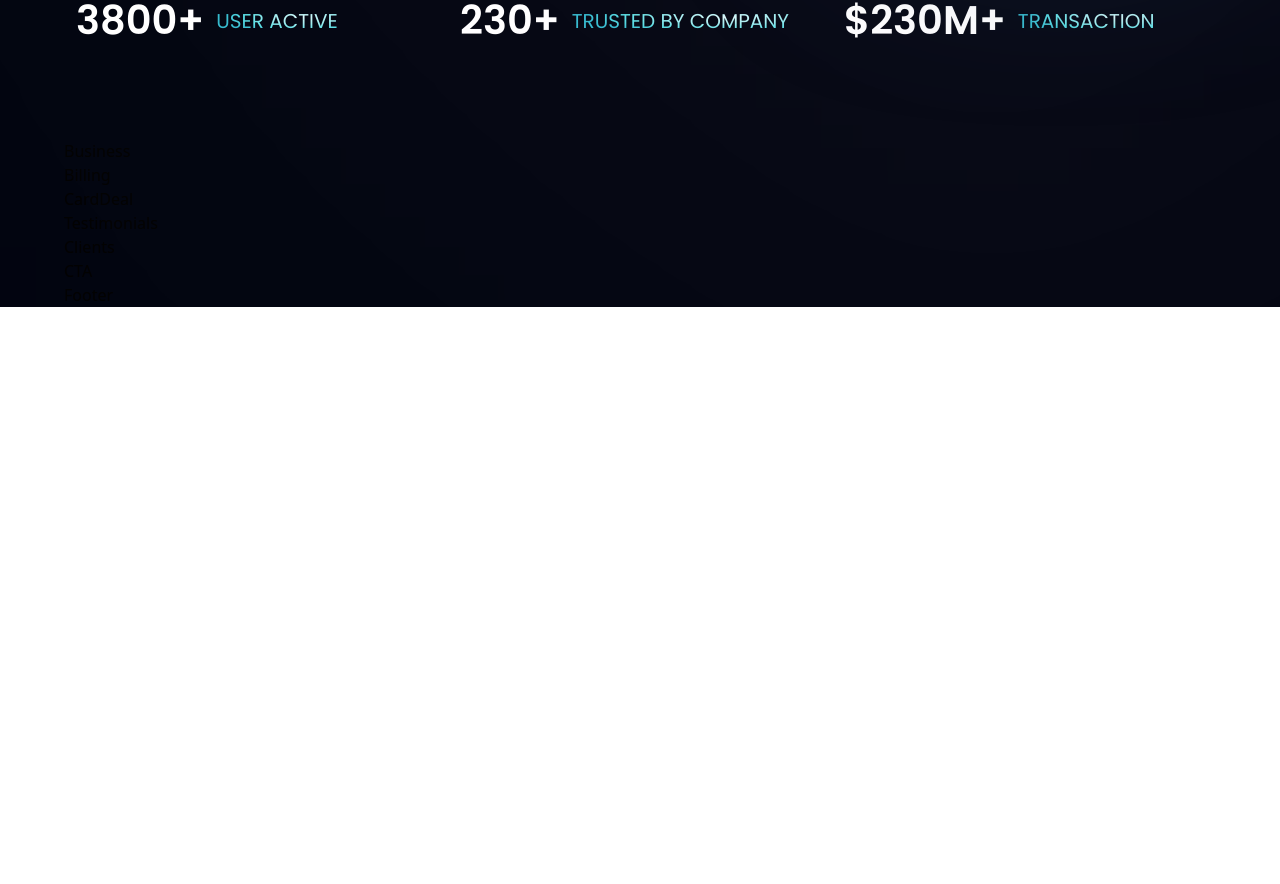
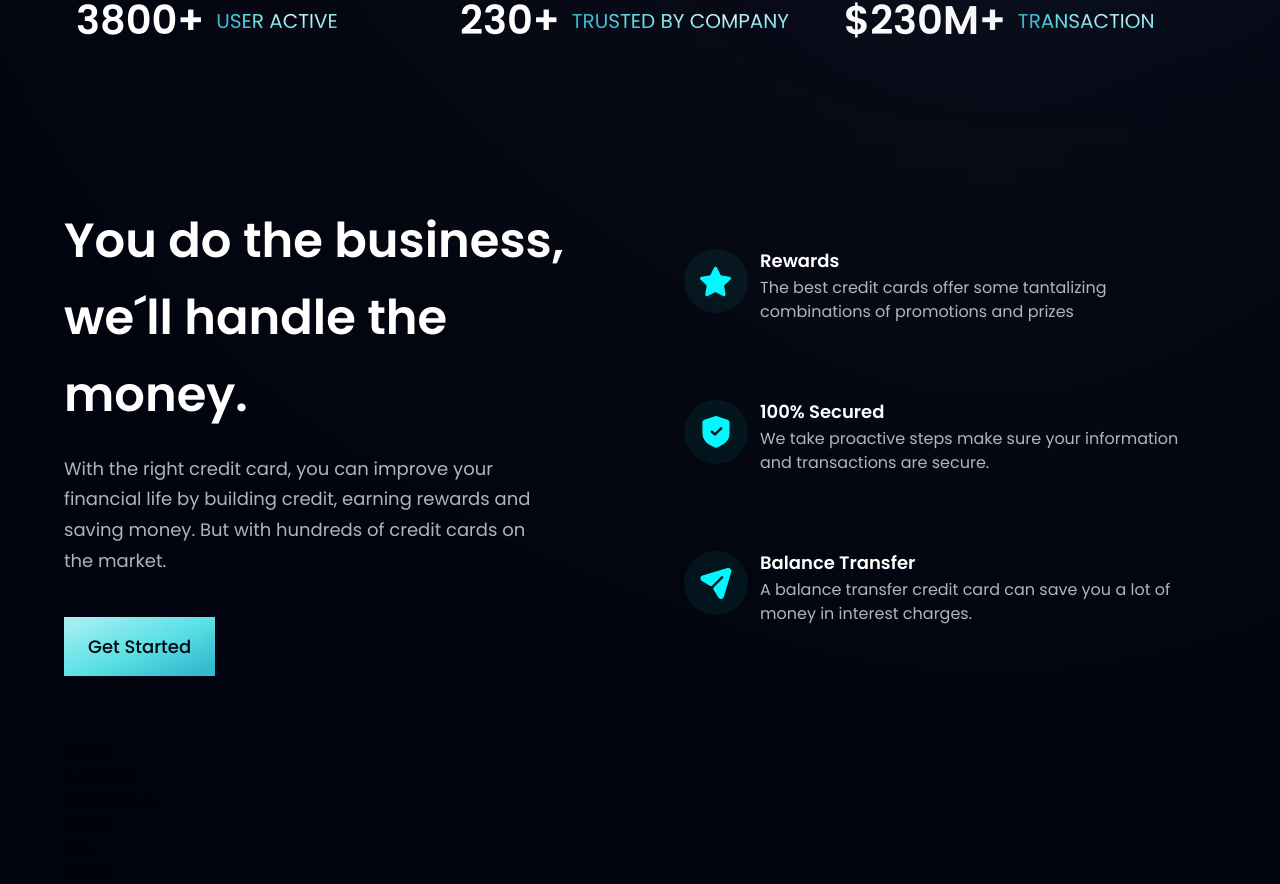
Before and after one commit to HappyFeed/bank_modern_app, a React (Vite) app: page / in a window 1280 px wide. Shown: the part 806-1690 px from the top of the page. Before the commit the page ends 1113 px from the top, so only its background shows below. Built offline with nearby package versions, Linux system fonts and the light colour scheme.

Commit message:
business section done

```diff
--- a/src/components/Business.jsx
+++ b/src/components/Business.jsx
@@ -1,8 +1,48 @@
 import React from 'react'
+import styles, { layout } from '../style'
+import { features } from '../constants'
+import Button from './Button'
+
+const FeatureCard = ({ icon, title, content, index }) => (
+  <div className={`flex flex-row p-6 rounded-[20px] ${index !== features.length -1 ? 'mb-6' : 'mb-0'} feature-card`}>
+    <div className={`w-[64px] h-[64px] rounded-full ${styles.flexCenter} bg-dimBlue`}>
+      <img src={icon} alt='icon' className='w-[50%] h-[50%] object-contain'/>
+    </div>
+    <div
+      className='flex-1 flex flex-col ml-3'
+    >
+      <h4 className='font-poppins font-semibold text-white text-[18px] leading-[23px] mb-1'>
+        {title}
+      </h4>
+      <p className='font-poppins font-normal text-dimWhite text-[16px] leading-[24px] mb-1'>
+        {content}
+      </p>
+    </div>
+  </div>
+)
+
 
 const Business = () => {
   return (
-    <div>Business</div>
+    <section id='features' className={layout.section} >
+      <div className={layout.sectionInfo}>
+        <h2 className={styles.heading2} >
+          You do the business, <br className='sm:block hidden'/>
+          we´ll handle the money.
+        </h2>
+        <p className={`${styles.paragraph} max-w-[470px] mt-5`}>
+          With the right credit card, you can improve your financial life by
+          building credit, earning rewards and saving money. But with hundreds
+          of credit cards on the market.
+        </p>
+        <Button styles='mt-10'/>
+      </div>
+      <div className={`${layout.sectionImg} flex-col`}>
+        {features.map((feature, index) => (
+          <FeatureCard key={feature.id} {... feature} index={index} />
+        ))}
+      </div>
+    </section >
   )
 }
 
--- a/src/components/Button.jsx
+++ b/src/components/Button.jsx
@@ -1,8 +1,13 @@
 import React from 'react'
 
-const Button = () => {
+const Button = ({ styles }) => {
   return (
-    <div>Button</div>
+    <button
+      type='button'
+      className={`py-4 px-6 bg-blue-gradient font-poppins font-medium text-[18px] text-primary outline-none ${styles}`}
+    >
+      Get Started
+    </button>
   )
 }
 
```
